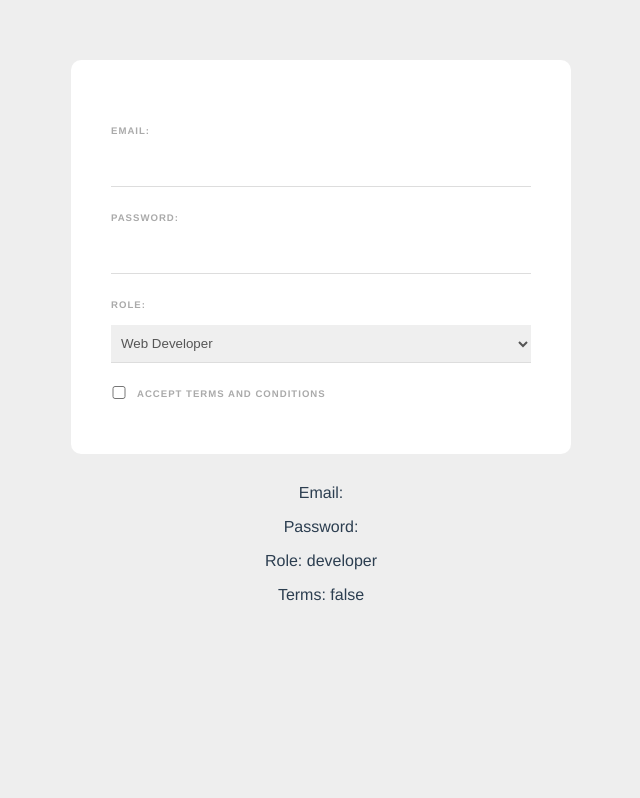
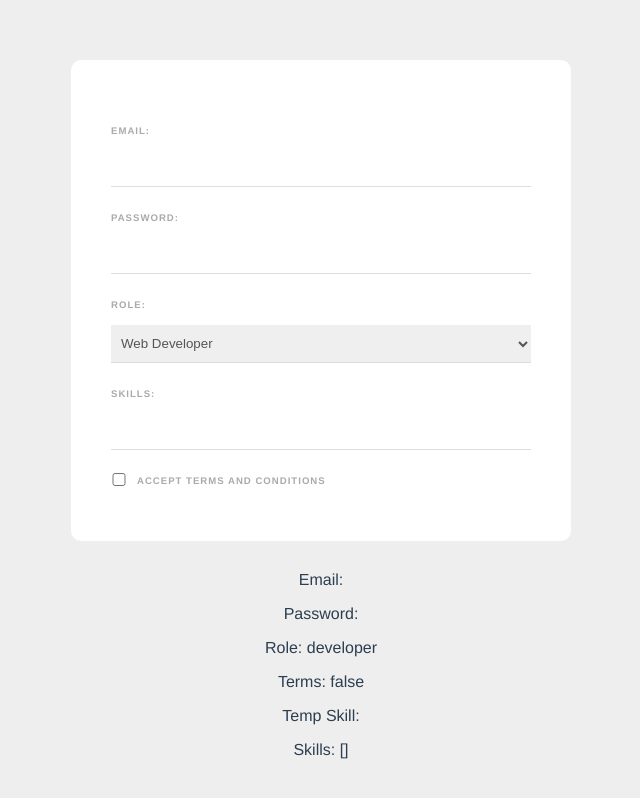
Before and after one commit to DiegoVargasM/Vue_Lessons, a Vue app in the folder L3-Forms_data_binding/web-form/: page / in a window 1280 px wide. Shown: the whole page, without its empty margins (319-959 px from the left). Built offline with nearby package versions, Linux system fonts and the light colour scheme.

Commit message:
Add skill input and display skills.

```diff
--- a/L3-Forms_data_binding/web-form/src/components/SignupForm.vue
+++ b/L3-Forms_data_binding/web-form/src/components/SignupForm.vue
@@ -12,6 +12,9 @@
       <option value="designer">Web Designer</option>
     </select>
 
+    <label>Skills:</label>
+    <input type="text" v-model="tempSkill" @keyup="addSkill" />
+
     <div class="terms">
       <input type="checkbox" required v-model="terms" />
       <label>Accept terms and conditions</label>
@@ -22,6 +25,8 @@
   <p>Password: {{ password }}</p>
   <p>Role: {{ role }}</p>
   <p>Terms: {{ terms }}</p>
+  <p>Temp Skill: {{ tempSkill }}</p>
+  <p>Skills: {{ skills }}</p>
 </template>
 
 <script>
@@ -32,7 +37,17 @@ export default {
       password: "",
       role: "developer",
       terms: false,
+      tempSkill: "",
+      skills: [],
     };
+  },
+  methods: {
+    addSkill(e) {
+      if (e.key === "," && this.tempSkill) {
+        this.skills.push(this.tempSkill);
+        this.tempSkill = "";
+      }
+    },
   },
 };
 </script>
```
